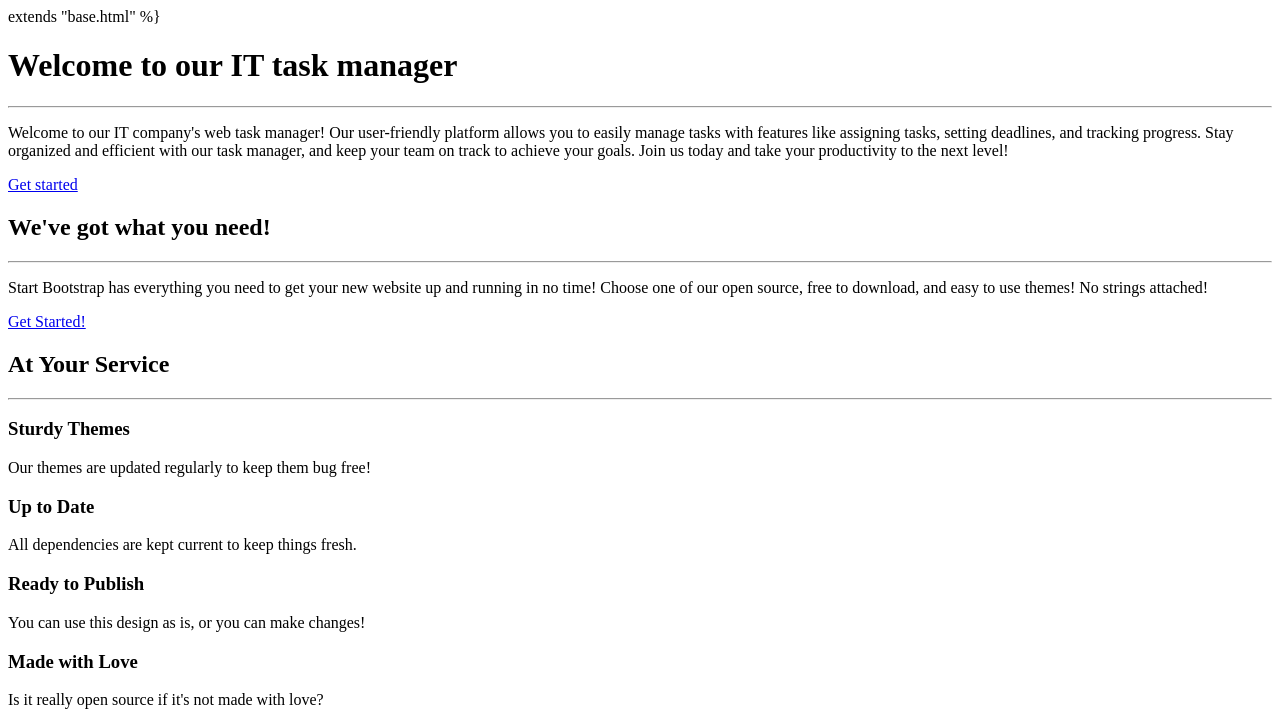
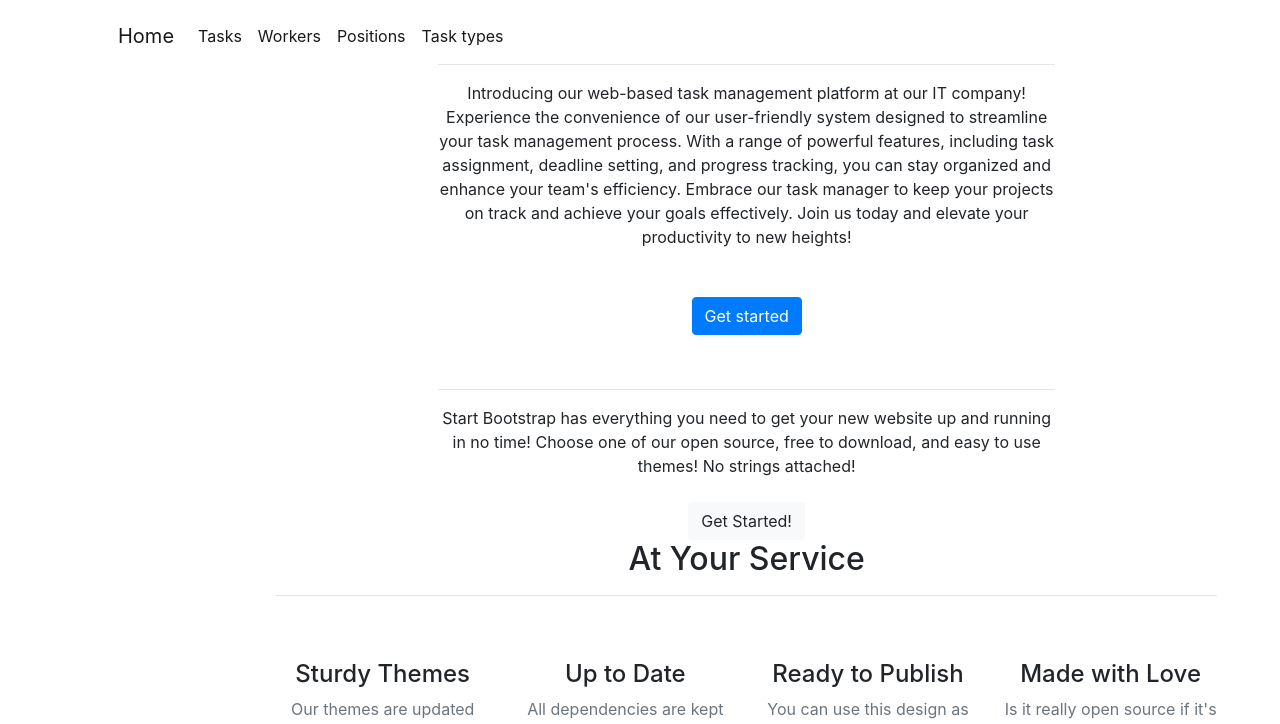
Before and after one commit to vlamuha/task-manager, a Django app: page / in a window 1280 px wide. Shown: the top 724 px of the page. Run offline with Django 4.2, Linux system fonts and the light colour scheme; data that the repository does not hold is empty; some libraries are stand-ins or nearby versions.

Commit message:
Modify Task model, added default value

```diff
--- a/tasks/models.py
+++ b/tasks/models.py
@@ -33,7 +33,7 @@
     name = models.CharField(max_length=255)
     description = models.TextField(blank=True)
     deadline = models.DateTimeField(editable=True)
-    is_completed = models.BooleanField()
+    is_completed = models.BooleanField(default=False)
     PRIORITY_CHOICES = [
         ("low", "Low Priority"),
         ("medium", "Medium Priority"),
--- a/templates/tasks/Index.html
+++ b/templates/tasks/Index.html
@@ -1,4 +1,4 @@
- extends "base.html" %}
+{% extends "base.html" %}
 {% load static %}
 
 
@@ -10,12 +10,19 @@
             <div class="container px-4 px-lg-5 h-100">
                 <div class="row gx-4 gx-lg-5 h-100 align-items-center justify-content-center text-center">
                     <div class="col-lg-8 align-self-end">
-                        <h1 class="text-white font-weight-bold">Welcome to our IT task manager</h1>
+                        <h1 class="text-white font-weight-bold">Welcome to TaskFlow Manager</h1>
                         <hr class="divider">
                     </div>
                     <div class="col-lg-8 align-self-baseline">
-                        <p class="text-white-75 mb-5">Welcome to our IT company's web task manager! Our user-friendly platform allows you to easily manage tasks with features like assigning tasks, setting deadlines, and tracking progress. Stay organized and efficient with our task manager, and keep your team on track to achieve your goals. Join us today and take your productivity to the next level!</p>
-                        <a class="btn btn-primary btn-xl" href="{% url "login" %}">Get started</a>
+                        <p class="text-white-75 mb-5">
+                          Introducing our web-based task management platform at our IT company! Experience the
+                          convenience of our user-friendly system designed to streamline your task management process.
+                          With a range of powerful features, including task assignment, deadline setting, and progress
+                          tracking, you can stay organized and enhance your team's efficiency. Embrace our task manager
+                          to keep your projects on track and achieve your goals effectively. Join us today and elevate
+                          your productivity to new heights!
+                        </p>
+                          <a class="btn btn-primary btn-xl" href="{% url "login" %}">Get started</a>
                     </div>
                 </div>
             </div>
--- a/templates/tasks/task_detail.html
+++ b/templates/tasks/task_detail.html
@@ -1,4 +1,4 @@
- extends "base.html" %}
+{% extends "base.html" %}
 
 {% block content %}
   <h2>
--- a/templates/tasks/worker_list.html
+++ b/templates/tasks/worker_list.html
@@ -1,4 +1,4 @@
- extends "base.html" %}
+{% extends "base.html" %}
 {% load crispy_forms_filters %}
 
 {% block content %}
```
